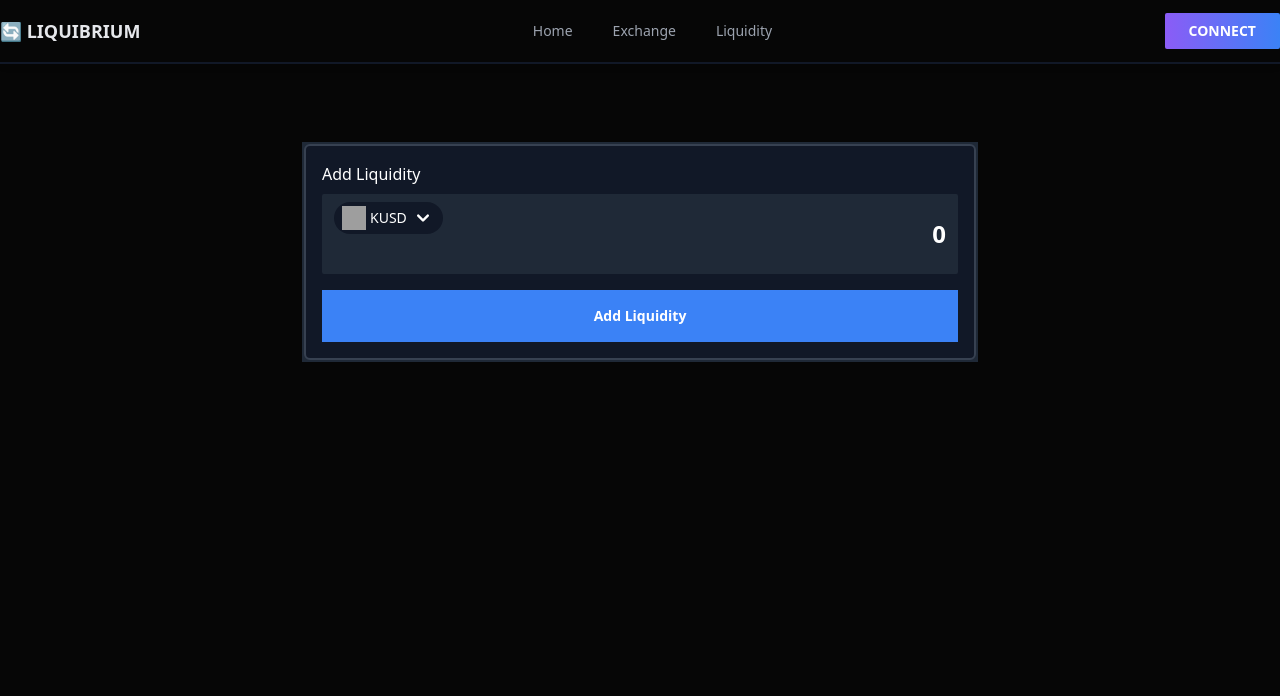
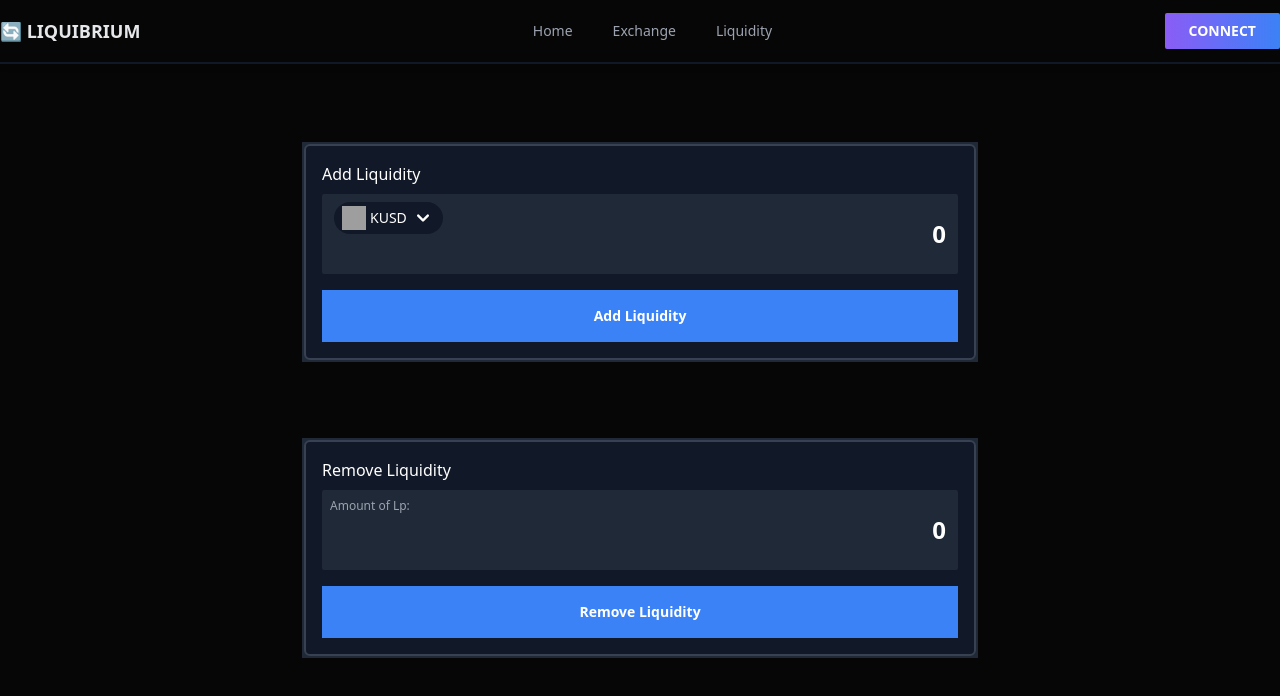
Before and after one commit to Dayitva/StableSwap, a React (Create React App) app in the folder swapper/: page /liquidity in a window 1280 px wide. Shown: the top 696 px of the page. Built offline with nearby package versions, Linux system fonts and the light colour scheme; grey boxes are pictures that could not be loaded.

Commit message:
Added PlainInputBox and RemoveLiquidity Component.

```diff
--- /dev/null
+++ b/swapper/src/components/PlainInputBox.jsx
@@ -0,0 +1,18 @@
+import React from 'react'
+
+
+function PlainInputBox({label, value, setValue}) {
+  return (
+    <div className="bg-gray-800  rounded-sm border-gray-700 relative">
+      <p className="text-gray-400 text-xs p-2 absolute top-0 left-0">{label}: </p>
+      <input
+        type="number"
+        value={value}
+        onChange={(e) => {setValue(e.target.value)}}
+        className="w-full bg-transparent text-2xl font-semibold px-3 py-6 text-right focus:outline-none"
+      />
+    </div>
+  )
+}
+
+export default PlainInputBox;
--- /dev/null
+++ b/swapper/src/components/RemoveLiquidity.jsx
@@ -0,0 +1,39 @@
+import { useState } from 'react';
+import PlainInputBox from './PlainInputBox';
+import Button from './forms/Button';
+
+function RemoveLiquidity() {
+  const [lpAmount, setLpAmount] = useState(0);
+  function removeLiquidity() {
+
+  }
+
+  return (
+    <div className="bg-gray-900 border-2 border-gray-700 p-4 rounded-md relative">
+      <div className="flex items-center justify-between">
+        <h1>Remove Liquidity</h1>
+      </div>
+      <div className="space-y-4 mt-2">
+        <PlainInputBox
+          label={"Amount of Lp"}
+          value={lpAmount}
+          setValue={setLpAmount}
+        />
+      </div>
+
+      <div className="mt-4">
+        <div className="relative">
+          <div className="absolute inset-0 bg-blue-500 blur"></div>
+          <Button
+            text="Remove Liquidity"
+            bg="w-full bg-blue-500"
+            padding="py-4 relative"
+            onClick={removeLiquidity}
+          />
+        </div>
+      </div>
+    </div>
+  );
+}
+
+export default RemoveLiquidity;
--- a/swapper/src/views/Liquidity.jsx
+++ b/swapper/src/views/Liquidity.jsx
@@ -1,5 +1,6 @@
 import React, { useContext } from "react";
 import AddLiquidity from "../components/AddLiquidity";
+import RemoveLiquidity from "../components/RemoveLiquidity";
 
 function Liquidity() {
   return (
@@ -11,6 +12,12 @@ function Liquidity() {
           <div className="absolute -inset-0.5 bg-gray-800 blur"></div>
           <AddLiquidity />
         </div>
+
+        <div className="mt-20 mx-auto max-w-2xl relative">
+          {/* Wrapper for swap component... */}
+          <div className="absolute -inset-0.5 bg-gray-800 blur"></div>
+          <RemoveLiquidity />
+        </div>
       </div>
     </div>
   );
```
